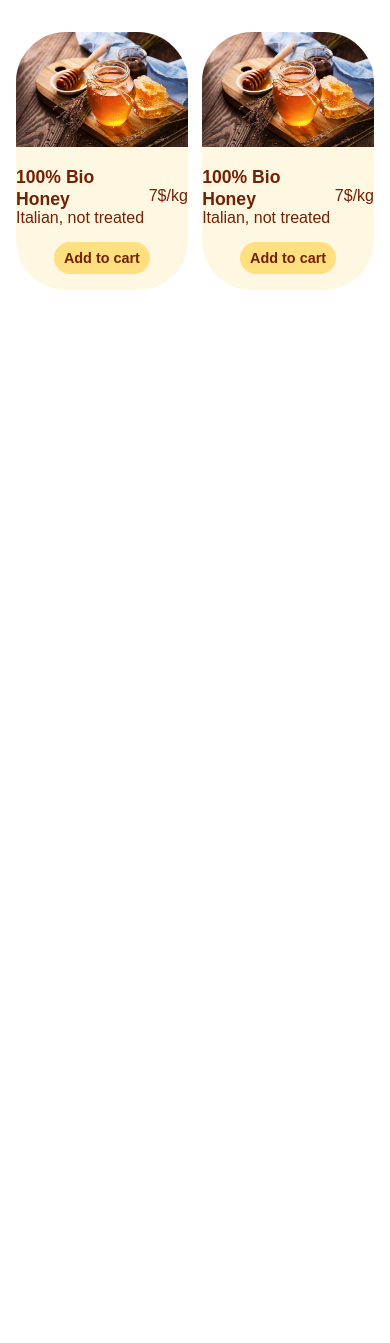
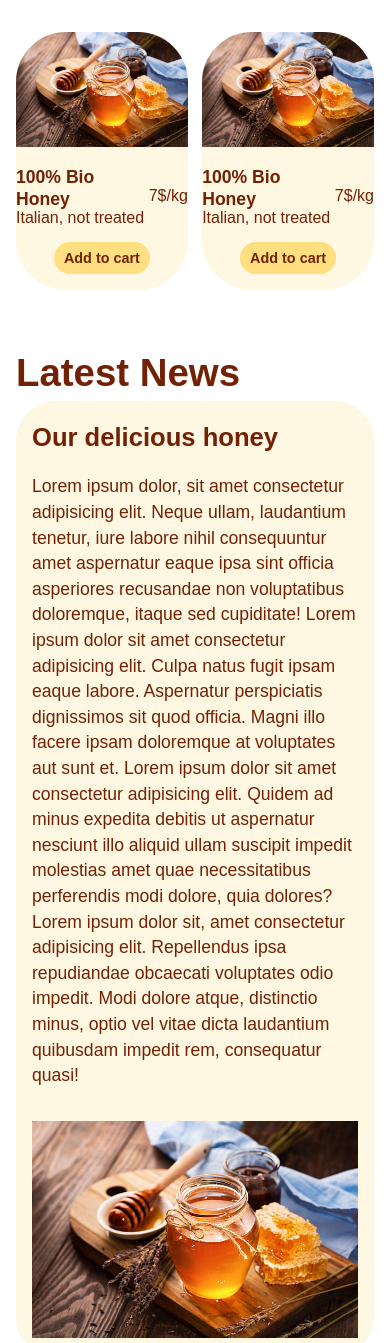
Before and after one commit to AlexDiGioia/s5l3, a plain HTML site: page index.html in a window 390 px wide. Shown: the part 583-1926 px from the top of the page. Before the commit the page ends 873 px from the top, so only its background shows below. Drawn offline with Linux system fonts and the light colour scheme.

Commit message:
tablet finished

```diff
--- a/assets/css/style.css
+++ b/assets/css/style.css
@@ -99,6 +99,35 @@ navbar {
   line-height: 1.4rem;
 }
 
+article{
+  margin-top: 4rem;
+}
+article h2{
+  color: #732104;
+  font-size: 2.4rem;
+  font-weight: 900;
+  margin-bottom: 0.5rem;
+}
+.articleContent{
+  background-color: #FEF7E2;
+  padding: 1rem;
+  border-radius: 40px;
+}
+.articleContent h3{
+  color: #732104;
+  font-size: 1.6rem;
+  font-weight: 900;
+  margin-top:0.5rem ;
+  margin-bottom: 1.5rem;
+}
+.articleContent p{
+  color: #732104;
+  font-weight: 500;
+  font-size: 1.1rem;
+  line-height: 1.6rem;
+  margin-bottom: 2rem;
+}
+
 
 /*  @font-face {
     font-family: 'Familiar Pro Bold';
--- a/index.html
+++ b/index.html
@@ -91,6 +91,31 @@
             </div>
         </section>
 
+        <article>
+            <h2>Latest News</h2>
+            <div class="articleContent">
+                <h3>
+                    Our delicious honey
+                </h3>
+                <p>Lorem ipsum dolor, sit amet consectetur adipisicing elit. Neque ullam, laudantium tenetur,
+                    iure labore nihil consequuntur amet aspernatur eaque ipsa sint officia asperiores recusandae non
+                    voluptatibus doloremque,
+                    itaque sed cupiditate!
+                    Lorem ipsum dolor sit amet consectetur adipisicing elit. Culpa natus fugit ipsam eaque labore.
+                    Aspernatur perspiciatis dignissimos sit quod officia. Magni illo facere ipsam doloremque at
+                    voluptates aut sunt et.
+                    Lorem ipsum dolor sit amet consectetur adipisicing elit. Quidem ad minus expedita debitis ut
+                    aspernatur nesciunt illo aliquid ullam suscipit impedit molestias amet quae necessitatibus
+                    perferendis modi dolore, quia dolores?
+                    Lorem ipsum dolor sit, amet consectetur adipisicing elit. Repellendus ipsa repudiandae obcaecati
+                    voluptates odio impedit. Modi dolore atque, distinctio minus, optio vel vitae dicta laudantium
+                    quibusdam impedit rem, consequatur quasi!
+                </p>
+                <img src="./assets/imgs/honey.jpg" alt="miele" width="100%">
+
+            </div>
+        </article>
+
 
     </main>
 </body>
```
Lines whose indentation alone changed are shown as unchanged.
